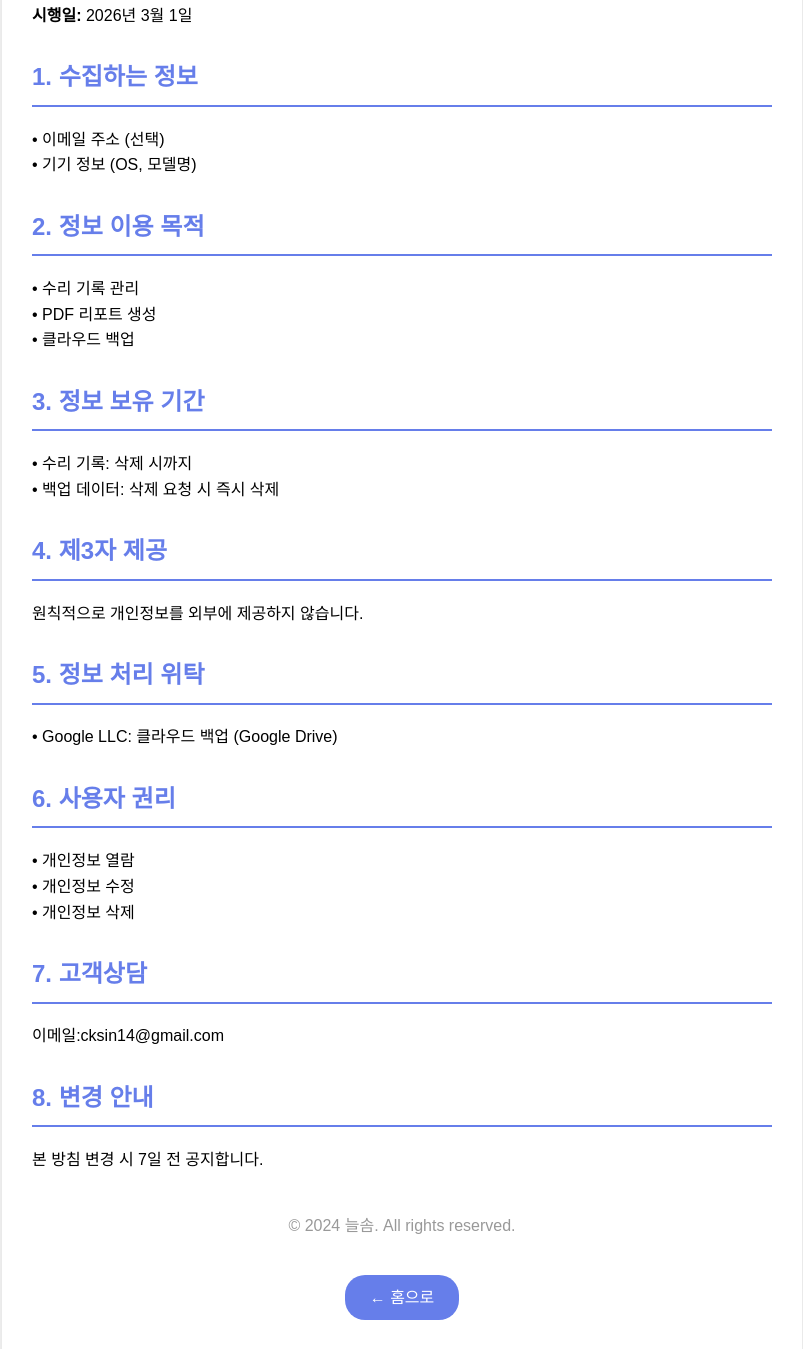
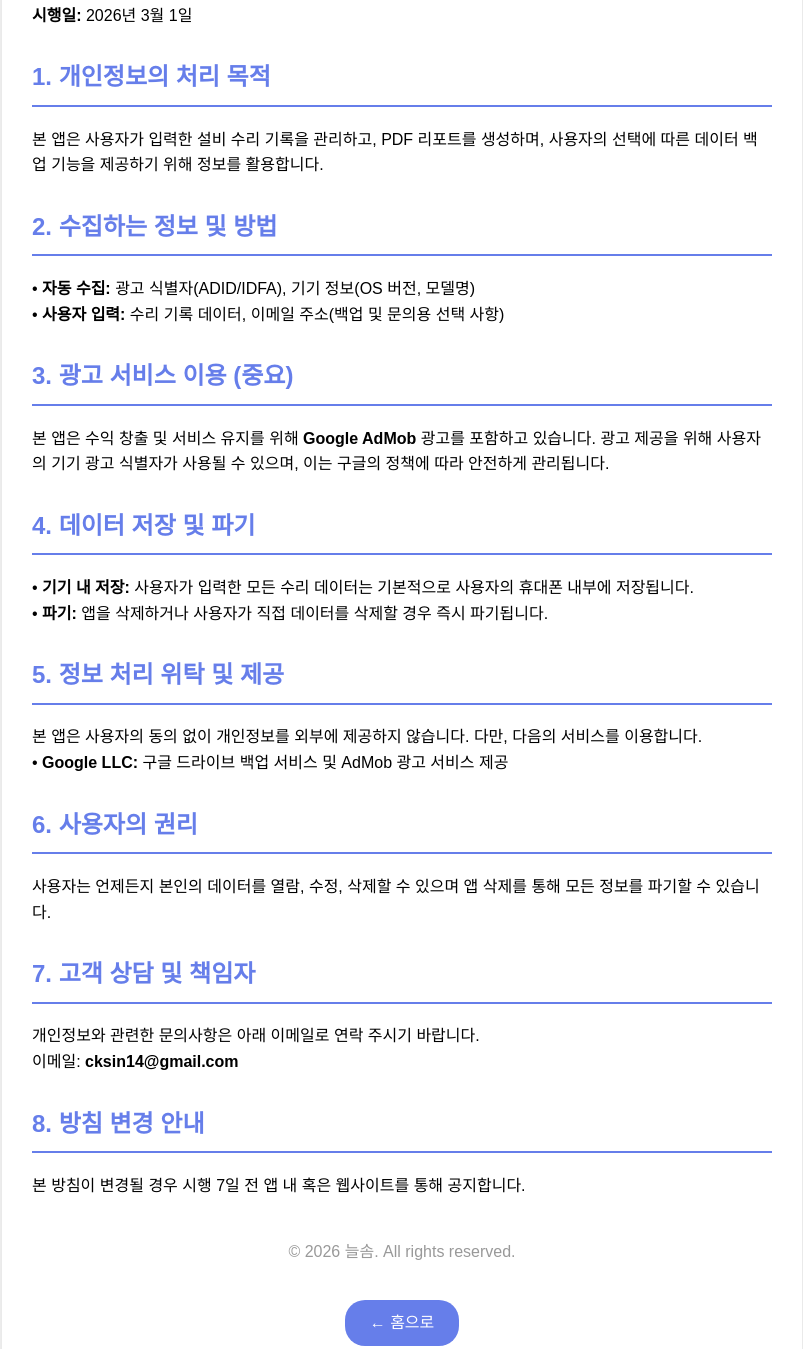
Before and after one commit to neulsom1004/neulsom1004.github.io, a plain HTML site: page privacy-policy.html in a window 1280 px wide. Shown: the part 279-1628 px from the top of the page, without its empty margins (238-1041 px from the left). Drawn offline with Linux system fonts and the light colour scheme.

Commit message:
Update privacy-policy.html

```diff
--- a/privacy-policy.html
+++ b/privacy-policy.html
@@ -21,32 +21,38 @@ h2{color:#667eea;border-bottom:2px solid #667eea;padding-bottom:8px;margin-top:3
 <div class="content">
 <p><strong>시행일:</strong> 2026년 3월 1일</p>
 
-<h2>1. 수집하는 정보</h2>
-<p>• 이메일 주소 (선택)<br>• 기기 정보 (OS, 모델명)</p>
+<h2>1. 개인정보의 처리 목적</h2>
+<p>본 앱은 사용자가 입력한 설비 수리 기록을 관리하고, PDF 리포트를 생성하며, 사용자의 선택에 따른 데이터 백업 기능을 제공하기 위해 정보를 활용합니다.</p>
 
-<h2>2. 정보 이용 목적</h2>
-<p>• 수리 기록 관리<br>• PDF 리포트 생성<br>• 클라우드 백업</p>
+<h2>2. 수집하는 정보 및 방법</h2>
+<p>
+• <strong>자동 수집:</strong> 광고 식별자(ADID/IDFA), 기기 정보(OS 버전, 모델명)<br>
+• <strong>사용자 입력:</strong> 수리 기록 데이터, 이메일 주소(백업 및 문의용 선택 사항)
+</p>
 
-<h2>3. 정보 보유 기간</h2>
-<p>• 수리 기록: 삭제 시까지<br>• 백업 데이터: 삭제 요청 시 즉시 삭제</p>
+<h2>3. 광고 서비스 이용 (중요)</h2>
+<p>본 앱은 수익 창출 및 서비스 유지를 위해 <strong>Google AdMob</strong> 광고를 포함하고 있습니다. 광고 제공을 위해 사용자의 기기 광고 식별자가 사용될 수 있으며, 이는 구글의 정책에 따라 안전하게 관리됩니다.</p>
 
-<h2>4. 제3자 제공</h2>
-<p>원칙적으로 개인정보를 외부에 제공하지 않습니다.</p>
+<h2>4. 데이터 저장 및 파기</h2>
+<p>• <strong>기기 내 저장:</strong> 사용자가 입력한 모든 수리 데이터는 기본적으로 사용자의 휴대폰 내부에 저장됩니다.<br>
+• <strong>파기:</strong> 앱을 삭제하거나 사용자가 직접 데이터를 삭제할 경우 즉시 파기됩니다.</p>
 
-<h2>5. 정보 처리 위탁</h2>
-<p>• Google LLC: 클라우드 백업 (Google Drive)</p>
+<h2>5. 정보 처리 위탁 및 제공</h2>
+<p>본 앱은 사용자의 동의 없이 개인정보를 외부에 제공하지 않습니다. 다만, 다음의 서비스를 이용합니다.<br>
+• <strong>Google LLC:</strong> 구글 드라이브 백업 서비스 및 AdMob 광고 서비스 제공</p>
 
-<h2>6. 사용자 권리</h2>
-<p>• 개인정보 열람<br>• 개인정보 수정<br>• 개인정보 삭제</p>
+<h2>6. 사용자의 권리</h2>
+<p>사용자는 언제든지 본인의 데이터를 열람, 수정, 삭제할 수 있으며 앱 삭제를 통해 모든 정보를 파기할 수 있습니다.</p>
 
-<h2>7. 고객상담 </h2>
-<p>이메일:cksin14@gmail.com</p>
+<h2>7. 고객 상담 및 책임자</h2>
+<p>개인정보와 관련한 문의사항은 아래 이메일로 연락 주시기 바랍니다.<br>
+이메일: <strong>cksin14@gmail.com</strong></p>
 
-<h2>8. 변경 안내</h2>
-<p>본 방침 변경 시 7일 전 공지합니다.</p>
+<h2>8. 방침 변경 안내</h2>
+<p>본 방침이 변경될 경우 시행 7일 전 앱 내 혹은 웹사이트를 통해 공지합니다.</p>
 
-<p style="text-align:center;margin-top:40px;color:#999">© 2024 늘솜. All rights reserved.</p>
+<p style="text-align:center;margin-top:40px;color:#999">© 2026 늘솜. All rights reserved.</p>
 <p style="text-align:center"><a href="index.html" class="btn">← 홈으로</a></p>
 </div>
-<script data-cfasync="false" src="/cdn-cgi/scripts/5c5dd728/cloudflare-static/email-decode.min.js"></script></body>
+</body>
 </html>
```
